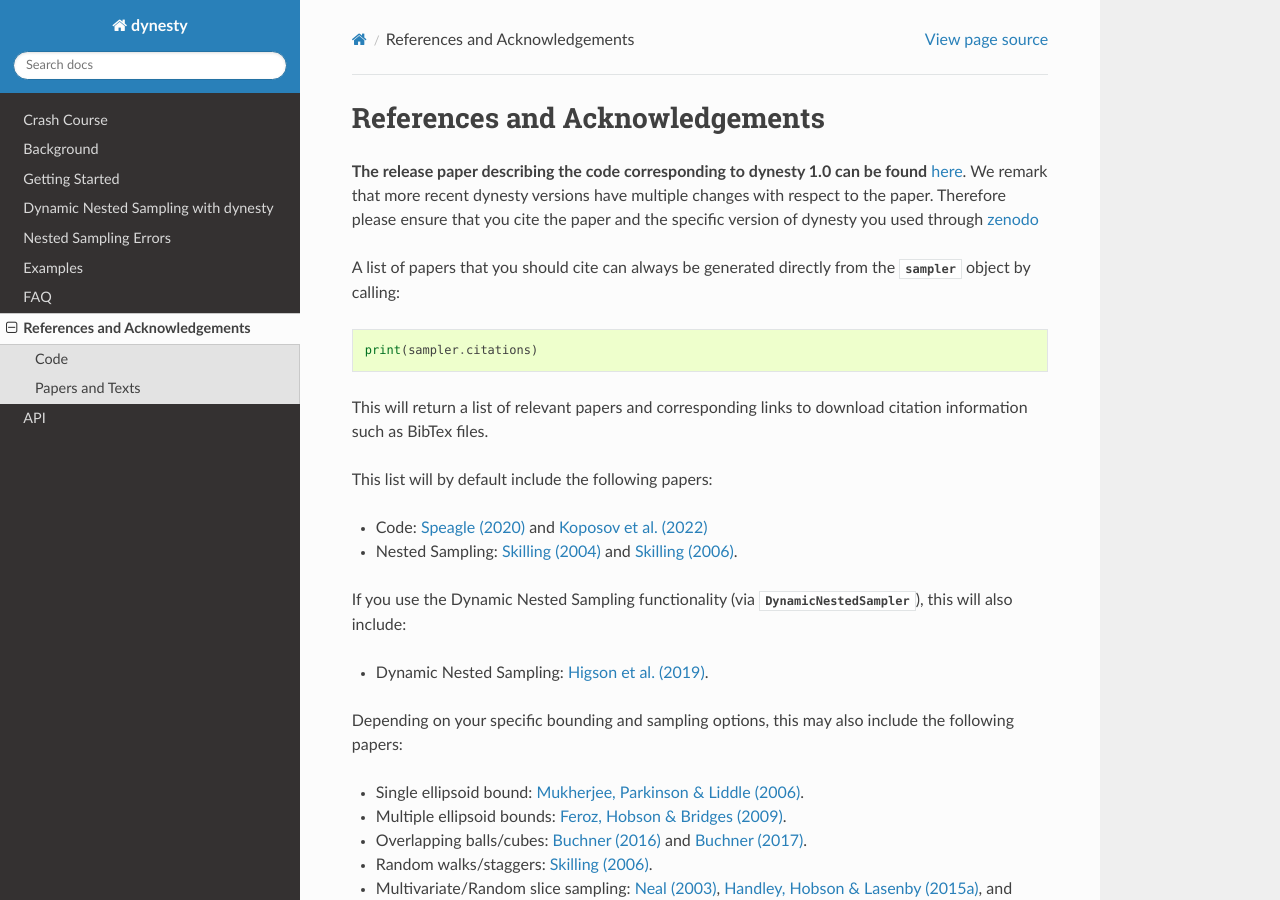
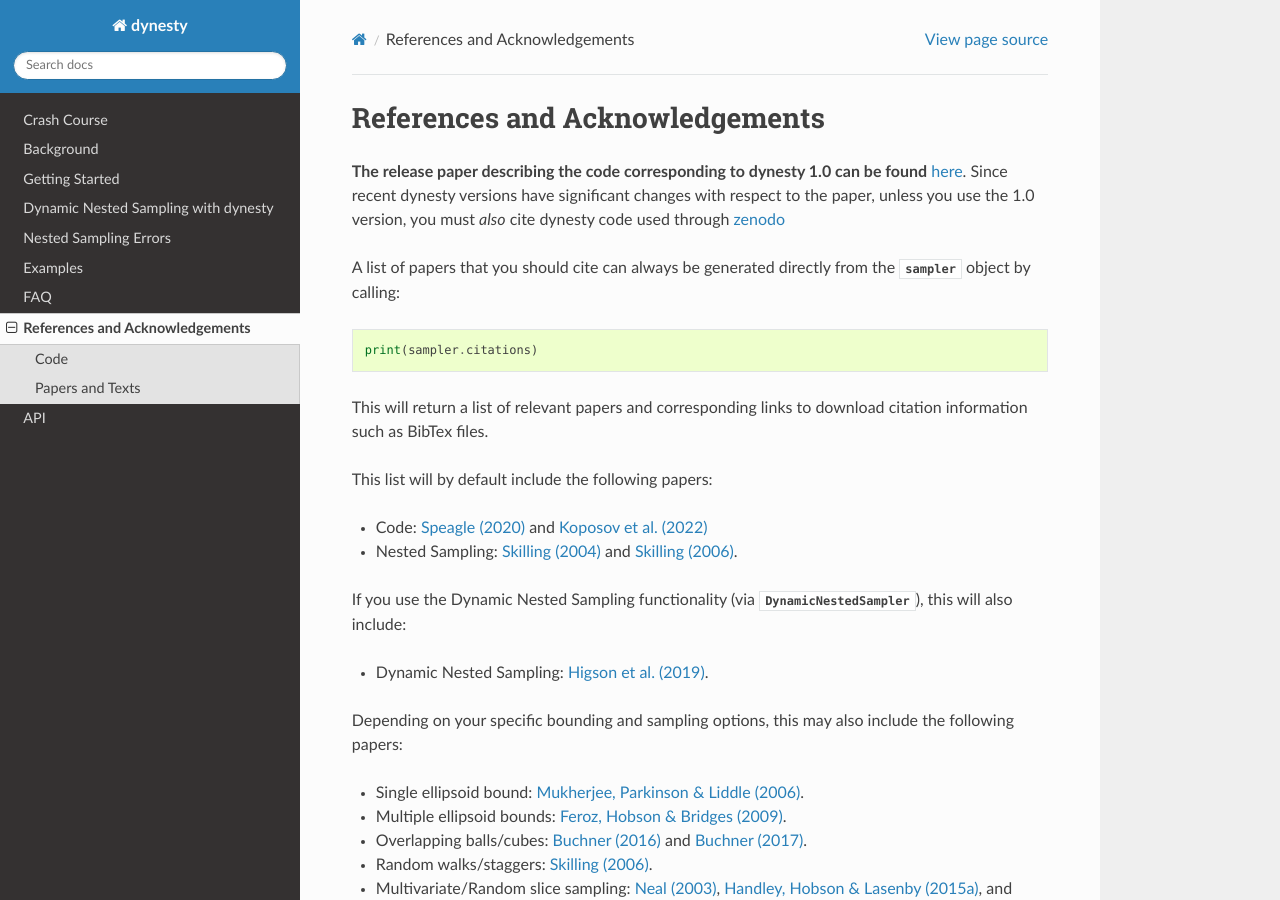
Before and after one commit to joshspeagle/dynesty, a Sphinx documentation site: the page built from docs/source/references.rst, in a window 1280 px wide and 900 px high. Built offline with Sphinx 7.4.7 and the Read the Docs theme 3.1.0, drawn with Linux system fonts in a browser that asks for light colours; the version number is read from the project's files by our own code.

Commit message:
update ref

```diff
--- a/docs/source/references.rst
+++ b/docs/source/references.rst
@@ -4,8 +4,9 @@
 
 **The release paper describing the code corresponding to dynesty 1.0 can be found**
 `here <https://github.com/joshspeagle/dynesty/tree/master/paper/dynesty.pdf>`_.
-We remark that more recent dynesty versions have multiple changes with respect to the paper. Therefore
-please ensure that you cite the paper and the specific version of dynesty you used through `zenodo <https://doi.org/10.5281/zenodo.3348367>`_
+Since recent dynesty versions have significant changes with respect to the paper, unless
+you use the 1.0 version, you must *also* cite dynesty code used through `zenodo <https://doi.org/10.5281/zenodo.3348367>`_
+
 
 A list of papers that you should cite can always be generated directly
 from the `sampler` object by calling::
```
Also changed, not shown: README.md (+2 -2 lines).
